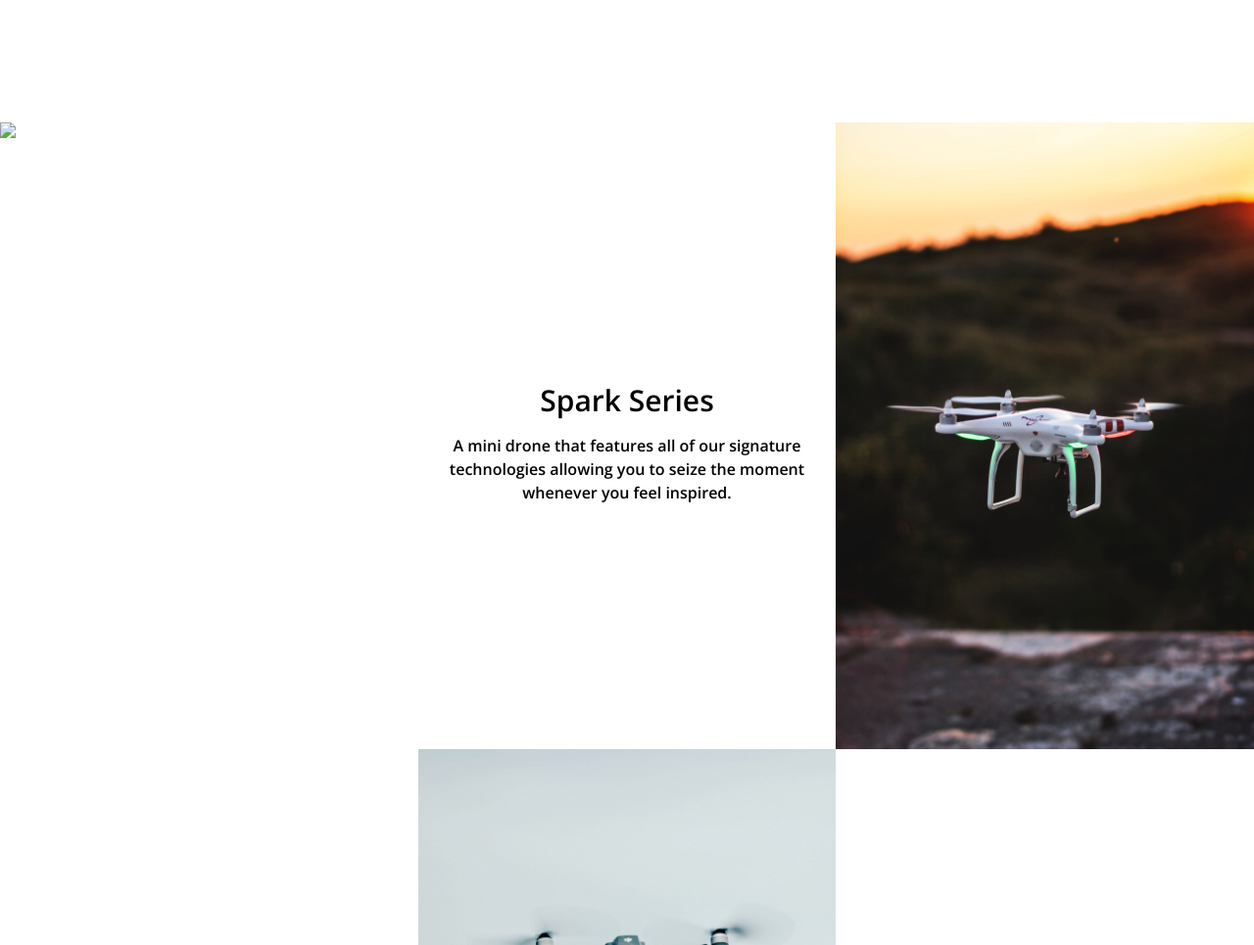
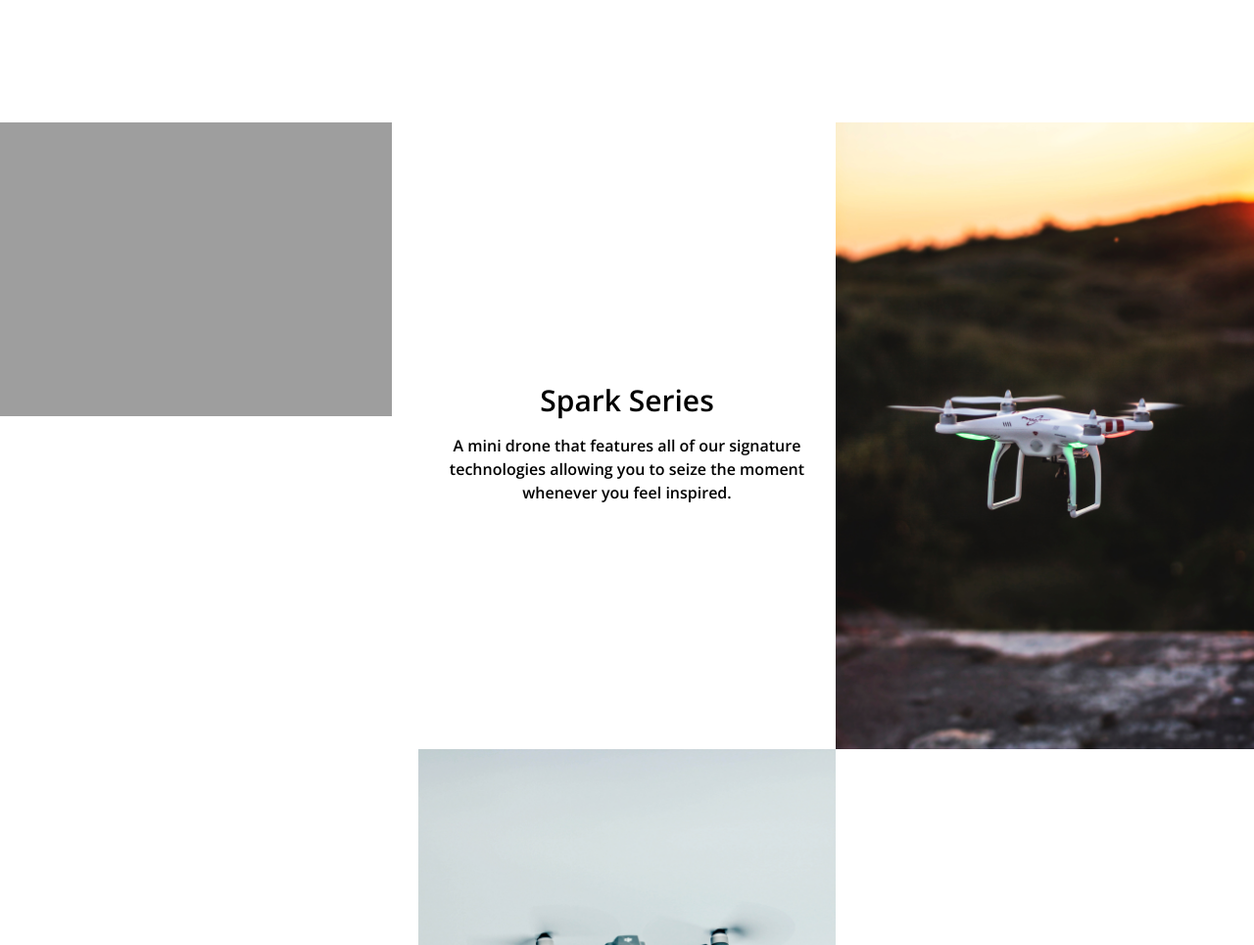
Before and after one commit to ShlokD/drone-store-app, a plain HTML site: page index.html in a window 1280 px wide. Shown: the part 580-1545 px from the top of the page at 98% size. Drawn offline with nearby package versions, Linux system fonts and the light colour scheme; the site is published under a folder, as on GitHub Pages, so addresses that start at the root find nothing.

Commit message:
Fix reference

```diff
--- a/index.html
+++ b/index.html
@@ -46,7 +46,7 @@
         id="models"
         class="models-animate grid grid-rows-2 grid-cols-3 my-48"
       >
-        <img class="hide-right opacity-0" src="/assets/drone1.jpg" />
+        <img class="hide-right opacity-0" src="assets/drone1.jpg" />
         <div class="text-center self-center p-4 model-text opacity-0">
           <h2 class="text-3xl p-4">Spark Series</h2>
           <p>
```
